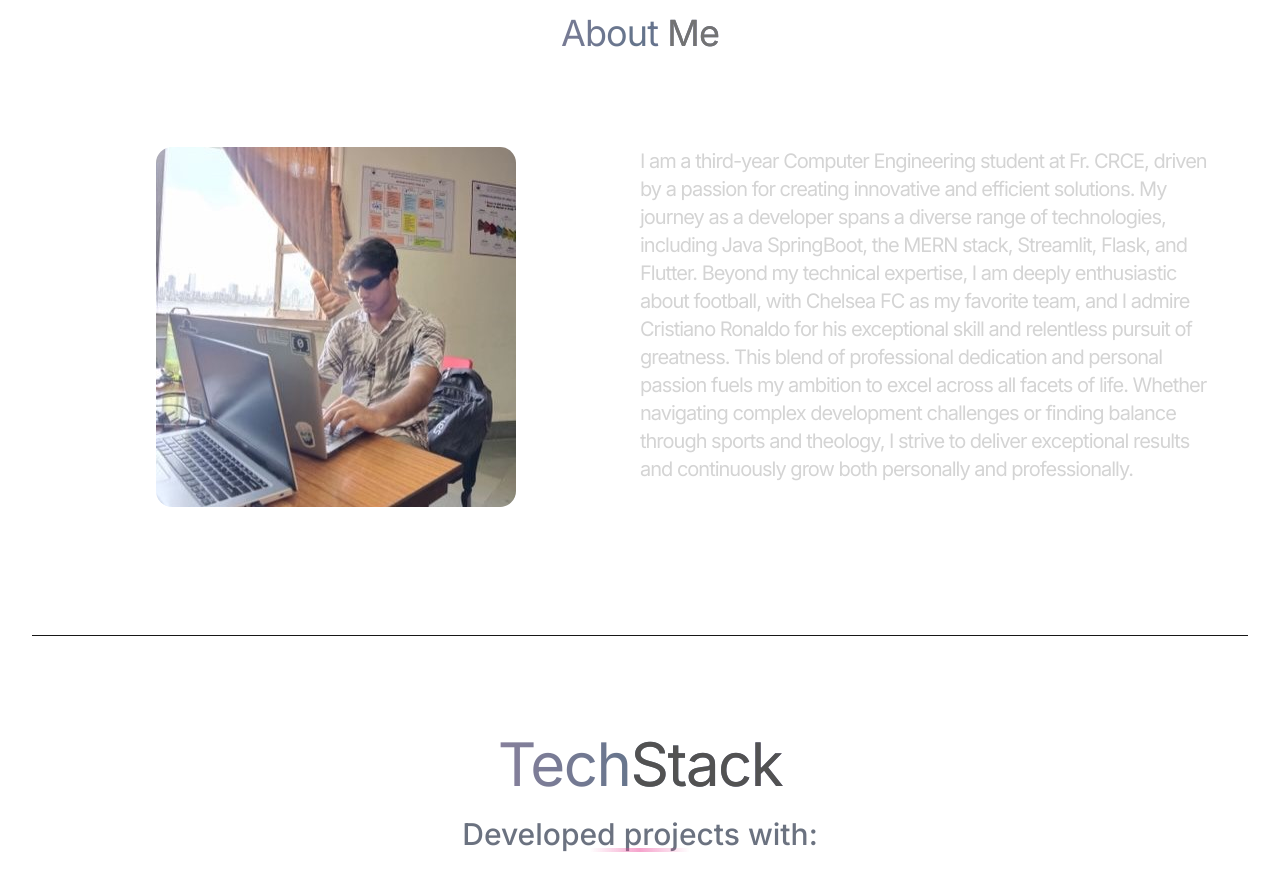
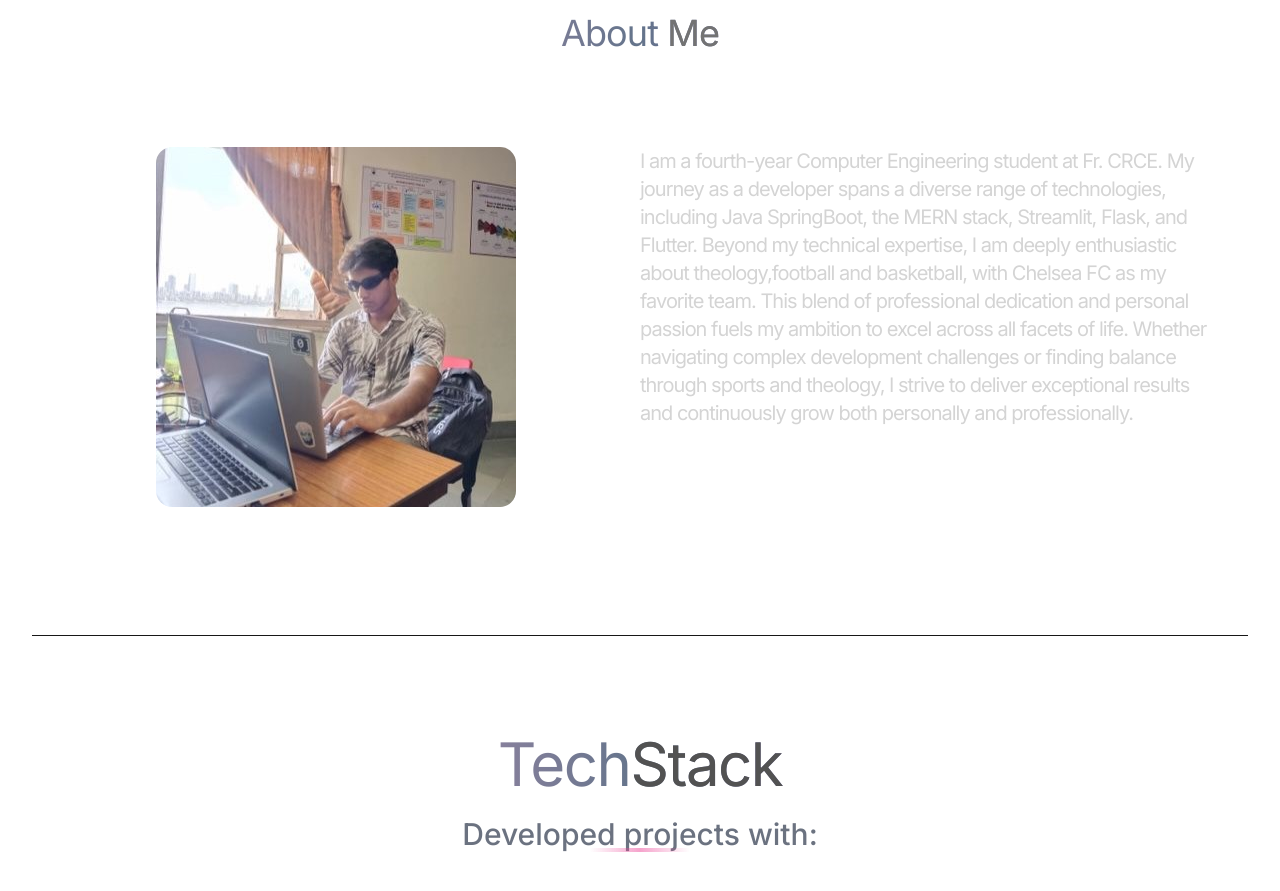
Before and after one commit to Joshuadmello04/PortfolioWebsite, a React (Vite) app: page / in a window 1280 px wide. Shown: the part 960-1851 px from the top of the page. Built offline with nearby package versions, Linux system fonts and the light colour scheme.

Commit message:
fixed bug

```diff
--- a/src/components/About.jsx
+++ b/src/components/About.jsx
@@ -24,7 +24,7 @@ const About = () => {
                     transition={{duration:0.5}}
                     className="w-full lg:w-1/2">
                     <div className="flex justify-center lg:justify-start">
-                        <p className="max-w-xl pt-6 my-2 tracking-tighter lg:text-xl ">I am a third-year Computer Engineering student at Fr. CRCE, driven by a passion for creating innovative and efficient solutions. My journey as a developer spans a diverse range of technologies, including Java SpringBoot, the MERN stack, Streamlit, Flask, and Flutter. Beyond my technical expertise, I am deeply enthusiastic about football, with Chelsea FC as my favorite team, and I admire Cristiano Ronaldo for his exceptional skill and relentless pursuit of greatness. This blend of professional dedication and personal passion fuels my ambition to excel across all facets of life. Whether navigating complex development challenges or finding balance through sports and theology, I strive to deliver exceptional results and continuously grow both personally and professionally.</p>
+                        <p className="max-w-xl pt-6 my-2 tracking-tighter lg:text-xl ">I am a fourth-year Computer Engineering student at Fr. CRCE. My journey as a developer spans a diverse range of technologies, including Java SpringBoot, the MERN stack, Streamlit, Flask, and Flutter. Beyond my technical expertise, I am deeply enthusiastic about theology,football and basketball, with Chelsea FC as my favorite team. This blend of professional dedication and personal passion fuels my ambition to excel across all facets of life. Whether navigating complex development challenges or finding balance through sports and theology, I strive to deliver exceptional results and continuously grow both personally and professionally.</p>
                         </div>
                 </motion.div>
             </div>
```
